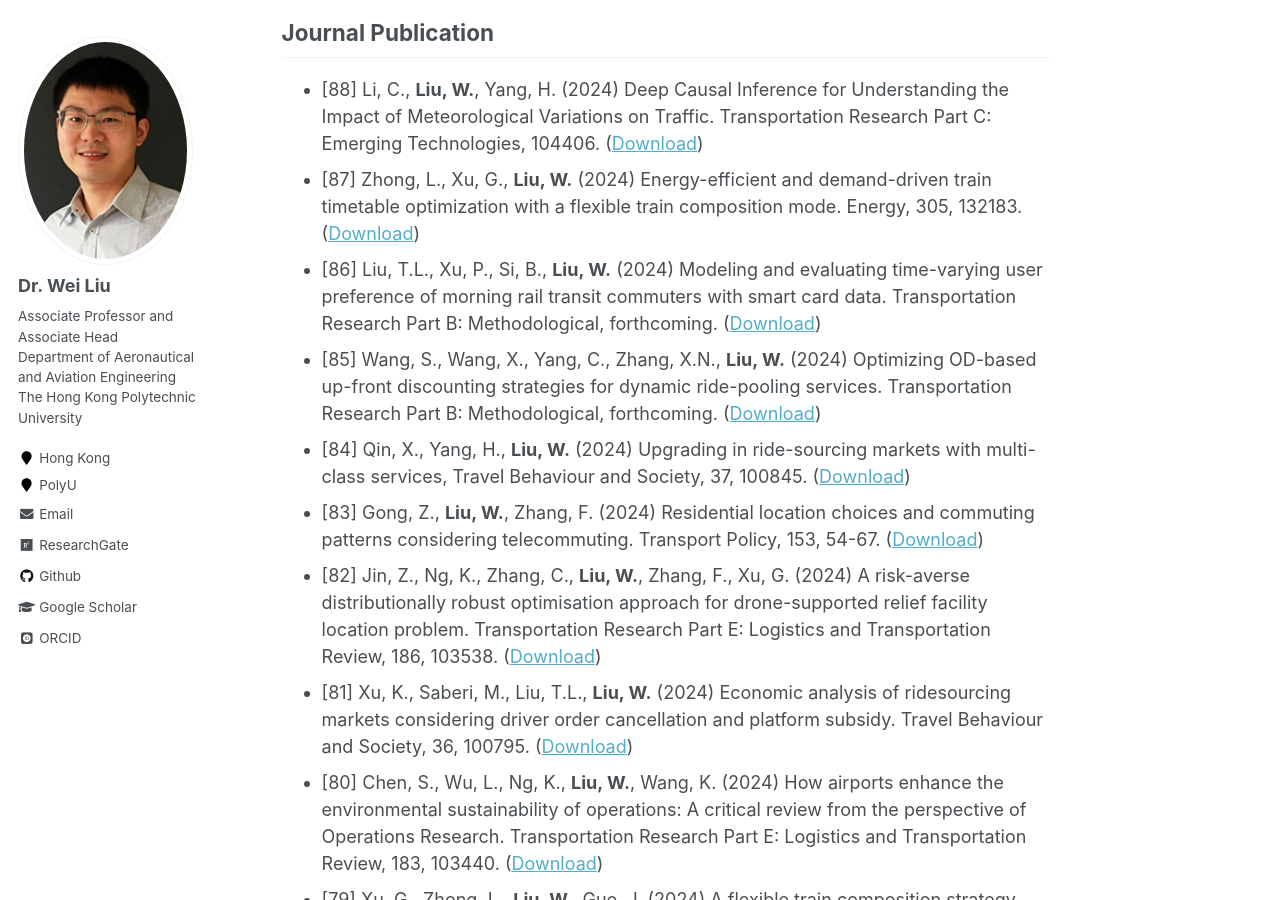
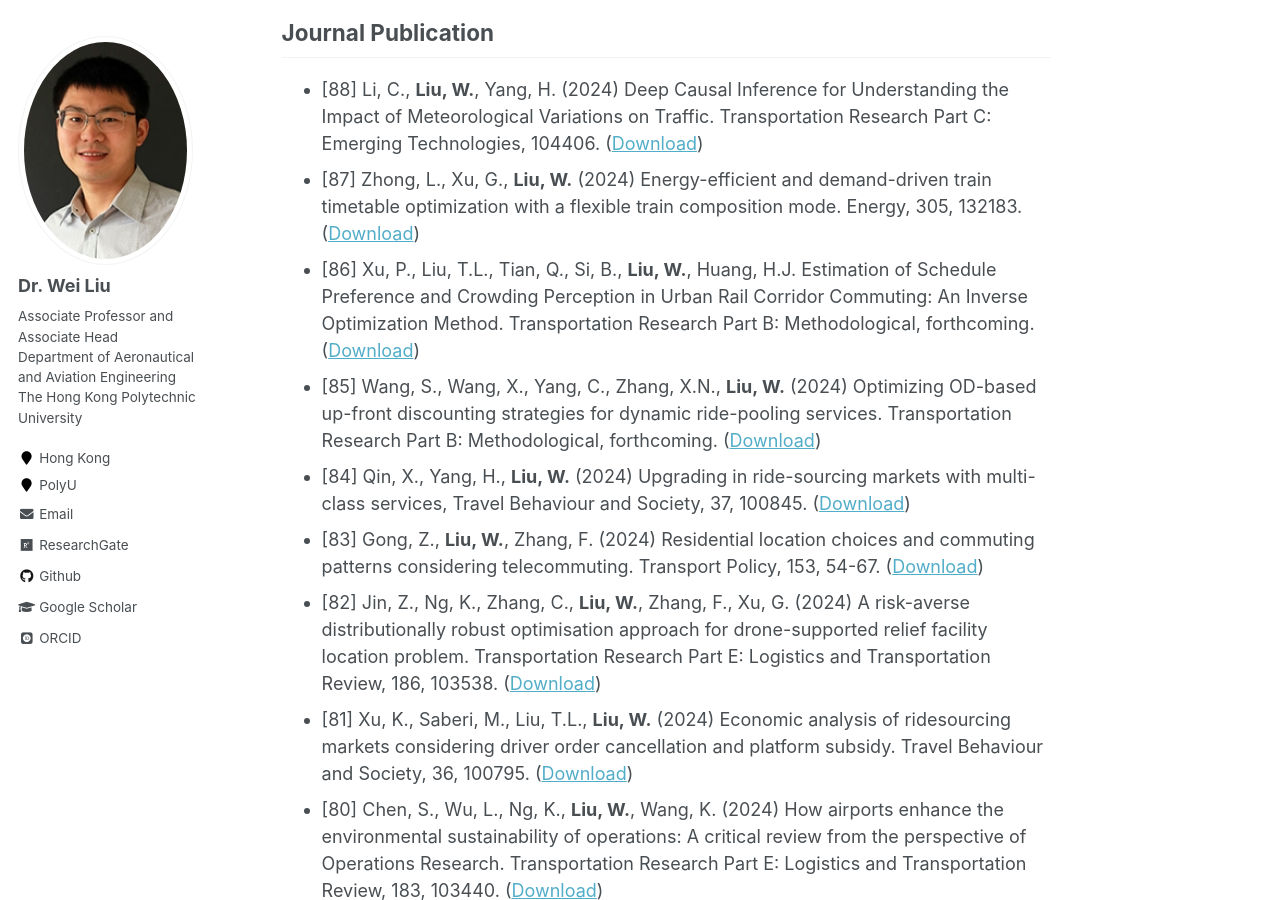
Before and after one commit to weiliu2016/weiliu2016.github.io, a Jekyll site: the page built from _pages/publications.md, in a window 1280 px wide and 900 px high, scrolled down 396 px. Built offline with Jekyll 4.4.1, drawn with Linux system fonts in a browser that asks for light colours; some web fonts are replaced; formulas are drawn with MathJax 3.

Commit message:
Update publications.md

```diff
--- a/_pages/publications.md
+++ b/_pages/publications.md
@@ -24,7 +24,7 @@ Journal Publication
 ----------
 * [88] Li, C., **Liu, W.**, Yang, H. (2024) Deep Causal Inference for Understanding the Impact of Meteorological Variations on Traffic. Transportation Research Part C: Emerging Technologies, 104406. ([Download](https://doi.org/10.1016/j.trc.2024.104744))
 * [87] Zhong, L., Xu, G., **Liu, W.** (2024) Energy-efficient and demand-driven train timetable optimization with a flexible train composition mode. Energy, 305, 132183. ([Download](https://doi.org/10.1016/j.energy.2024.132183))
-* [86] Liu, T.L., Xu, P., Si, B., **Liu, W.** (2024) Modeling and evaluating time-varying user preference of morning rail transit commuters with smart card data. Transportation Research Part B: Methodological, forthcoming. ([Download](https://doi.org/10.1016/j.trb.2024.xxxxxx))
+* [86] Xu, P., Liu, T.L., Tian, Q., Si, B., **Liu, W.**, Huang, H.J. Estimation of Schedule Preference and Crowding Perception in Urban Rail Corridor Commuting: An Inverse Optimization Method. Transportation Research Part B: Methodological, forthcoming. ([Download](https://doi.org/10.1016/j.trb.2024.xxxxxx))
 * [85] Wang, S., Wang, X., Yang, C., Zhang, X.N., **Liu, W.** (2024) Optimizing OD-based up-front discounting strategies for dynamic ride-pooling services. Transportation Research Part B: Methodological, forthcoming. ([Download](https://doi.org/10.1016/j.trb.2024.xxxxxx))
 * [84] Qin, X., Yang, H., **Liu, W.** (2024) Upgrading in ride-sourcing markets with multi-class services, Travel Behaviour and Society, 37, 100845. ([Download](https://doi.org/10.1016/j.tbs.2024.100845))
 * [83] Gong, Z., **Liu, W.**, Zhang, F. (2024) Residential location choices and commuting patterns considering telecommuting. Transport Policy, 153, 54-67. ([Download](https://doi.org/10.1016/j.tranpol.2024.05.010))
```
